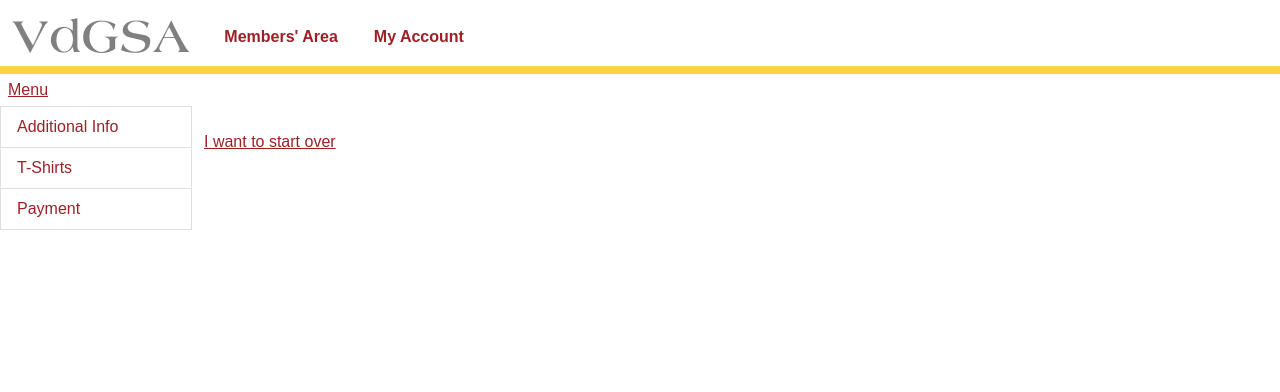
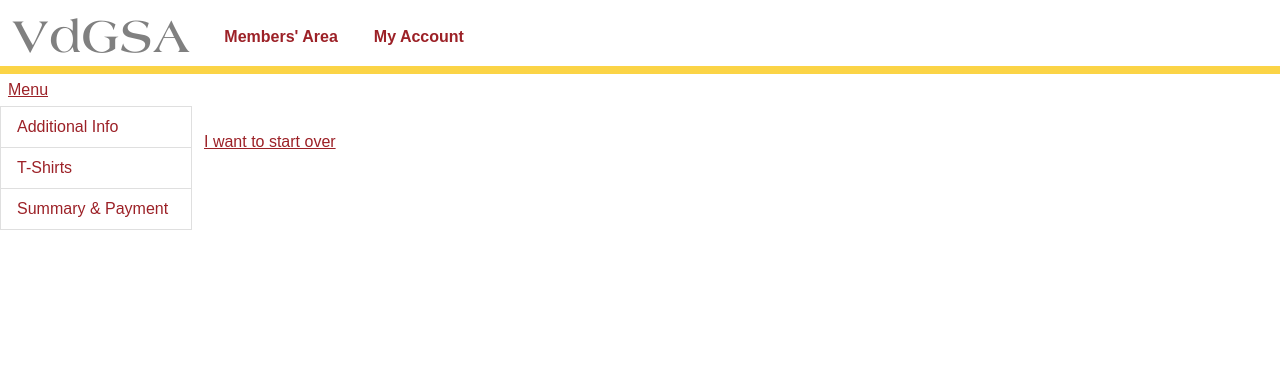
Before and after one commit to vdgsa/user_backend, a Django app: template vdgsa_backend/conclave_registration/templates/registration/payment/payment.html in a window 1280 px wide. Shown: the top 392 px of the page. Run offline with Django 3.2, Linux system fonts and the light colour scheme; the template is opened without the code that fills it, so the values that code supplies are empty; parts of the project's set-up code (start-up, migrations or seed data) failed here and were passed over; some libraries are stand-ins or nearby versions; some web fonts are replaced.

Commit message:
Re-labeled 'summary' to 'summary & payment'

```diff
--- a/vdgsa_backend/conclave_registration/templates/registration/registration_base.html
+++ b/vdgsa_backend/conclave_registration/templates/registration/registration_base.html
@@ -100,7 +100,7 @@
           "
         >
           <div class="d-flex justify-content-between">
-            Payment
+            Summary & Payment
             {% if registration_entry.payment_info %}
             <i class="bi bi-check"></i>
             {% endif %}
```
